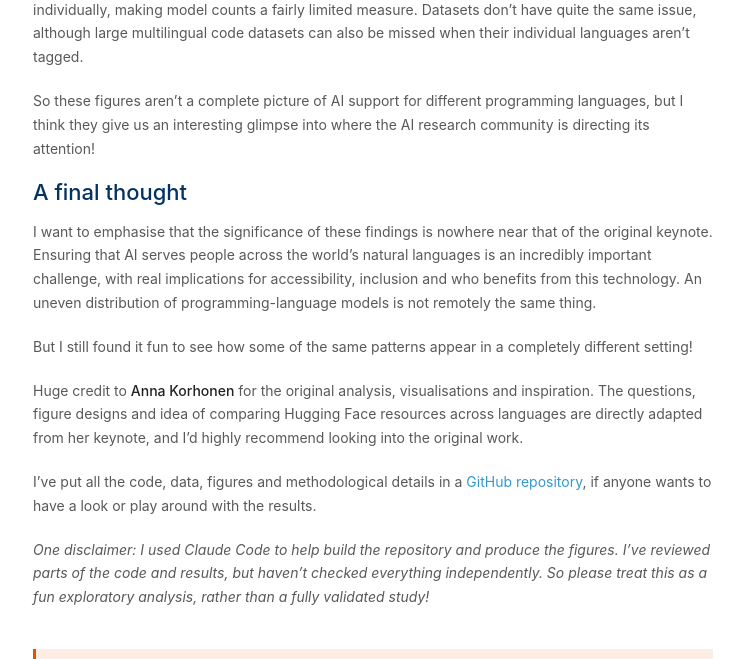
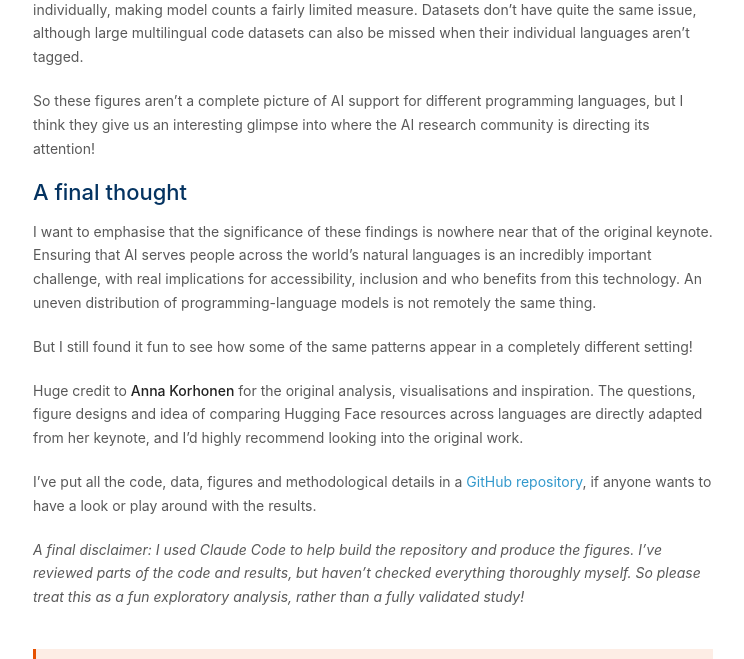
Before and after one commit to itsluketwist/itsluketwist.github.io, a Jekyll site: the page built from _posts/2026-10-29-language-attention.md, in a window 1280 px wide and 900 px high, scrolled down 3775 px, cut to the strip 0-659 px from the top of the window. Shown: the whole strip, without its empty margins (267-1011 px from the left). Built offline with Jekyll 4.4.1, drawn with Linux system fonts in a browser that asks for light colours; a style sheet for code colours, icons or effects is not loaded.

Commit message:
Add DOI and fix wording.

```diff
--- a/_posts/2026-10-29-language-attention.md
+++ b/_posts/2026-10-29-language-attention.md
@@ -80,4 +80,4 @@ Huge credit to **Anna Korhonen** for the original analysis, visualisations and i
 
 I've put all the code, data, figures and methodological details in a [GitHub repository](https://github.com/itsluketwist/blog-languages), if anyone wants to have a look or play around with the results.
 
-*One disclaimer: I used Claude Code to help build the repository and produce the figures. I've reviewed parts of the code and results, but haven't checked everything independently. So please treat this as a fun exploratory analysis, rather than a fully validated study!*
+*A final disclaimer: I used Claude Code to help build the repository and produce the figures. I've reviewed parts of the code and results, but haven't checked everything thoroughly myself. So please treat this as a fun exploratory analysis, rather than a fully validated study!*
--- a/assets/bibtex/emnlp-realistic-library-hallucinations.txt
+++ b/assets/bibtex/emnlp-realistic-library-hallucinations.txt
@@ -6,6 +6,7 @@
   year = {2026},
   month = {October},
   publisher = {Association for Computational Linguistics},
+  doi = {10.18653/2026.emnlp-main.78},
   url = {https://aclanthology.org/2026.emnlp-main.78/},
   pages = {1785--1812},
   isbn = {979-8-89176-459-0},
```
